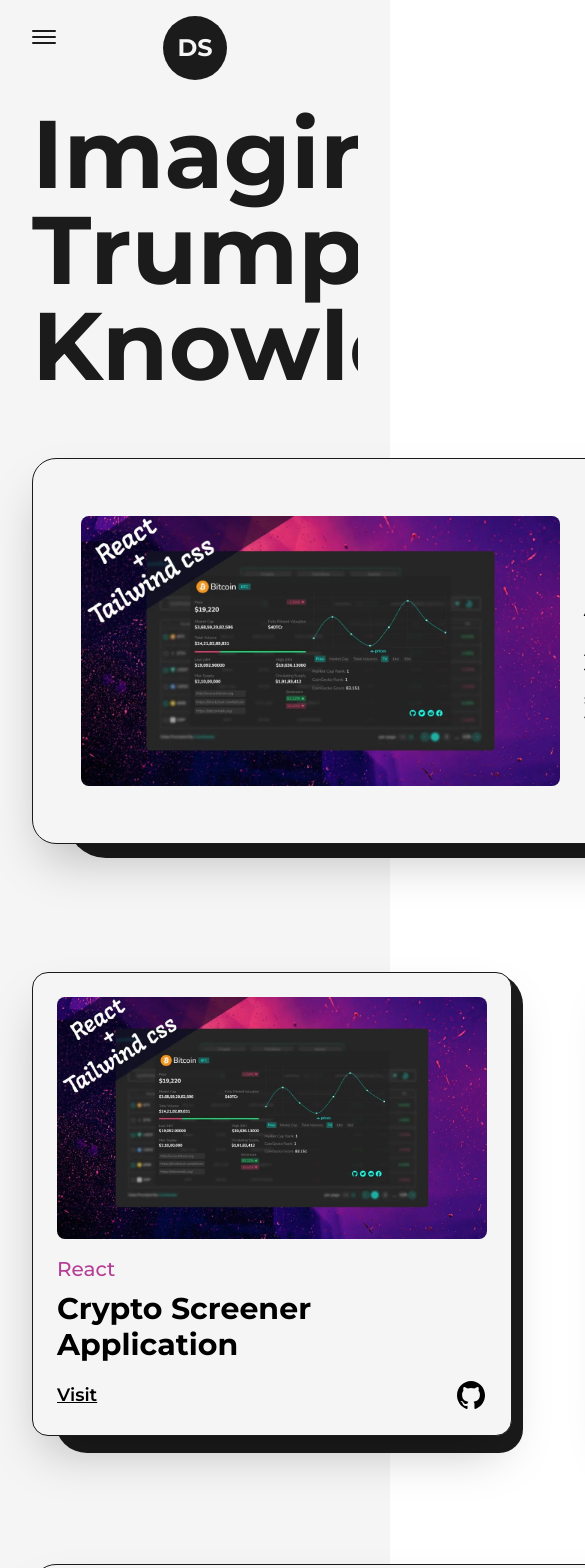
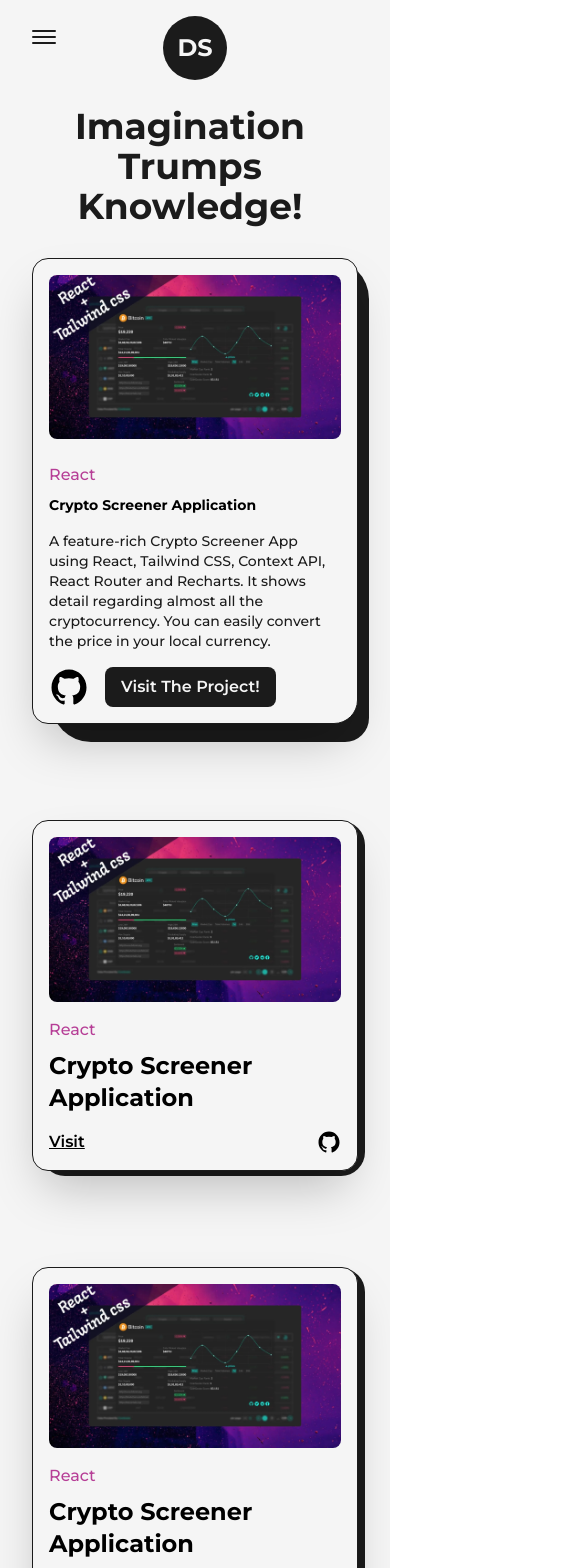
Before and after one commit to sdhanraj300/nextjsportfolio, a Next.js app: page /projects in a window 390 px wide. Shown: the top 1568 px of the page, 585 px wide, since content can reach past the window. Built offline with nearby package versions, Linux system fonts and the light colour scheme.

Commit message:
made the projects page responsive

```diff
--- a/src/pages/projects.js
+++ b/src/pages/projects.js
@@ -15,6 +15,7 @@
         className="relative p-12 w-full flex items-center justify-between
       rounded-3xl border border-solid border-dark bg-light shadow-2xl
       rounded-br-2xl dark:bg-dark dark:border-light dark:shadow-light
+      lg:flex-col lg:p-8 xs:rounded-2xl xs:rounded-br-3xl xs:p-4
       "
       >
         <div
@@ -26,7 +27,7 @@
         <Link
           href={link}
           target={"_blank"}
-          className="w-1/2 cursor-pointer overflow-hidden rounded-lg"
+          className="w-1/2 cursor-pointer overflow-hidden rounded-lg lg:w-full "
         >
           <FramerImage
             priority={true}
@@ -38,8 +39,8 @@
             transition={{ duration: 0.2 }}
           />
         </Link>
-        <div className="w-1/2 flex items-start flex-col pl-6 justify-between">
-          <span className="text-primary font-medium text-xl dark:-primaryDark">
+        <div className="w-1/2 flex items-start flex-col pl-6 justify-between lg:w-full lg:pl-0 lg:pt-6">
+          <span className="text-primary font-medium text-xl dark:-primaryDark xs:text-base">
             {type}
           </span>
           <Link
@@ -47,11 +48,11 @@
             target={"_blank"}
             className="hover:underline underline-offset-2"
           >
-            <h2 className="my-2 w-full text-left text-4xl font-bold dark:text-light">
+            <h2 className="my-2 w-full text-left text-4xl font-bold dark:text-light sm:text-sm">
               {title}
             </h2>
           </Link>
-          <p className="my-2 font-medium text-dark dark:text-light">
+          <p className="my-2 font-medium text-dark dark:text-light sm:text-sm">
             {summary}
           </p>
           <div className="mt-2 flex items-center">
@@ -64,6 +65,7 @@
               className="ml-4 rounded-lg
               bg-dark text-light p-2 px-6 text-lg font-semibold
               dark:bg-light dark:text-dark dark:hover:bg-dark dark:hover:text-light
+              sm:px-4 sm:text-base
             "
             >
               Visit The Project!
@@ -78,14 +80,14 @@
       <article
         className="w-full flex-col flex items-center justify-center rounded-2xl border border-solid border-dark
       bg-light shadow-2xl p-6 relative dark:bg-dark rounded-br-2xl
-      dark:border-light dark:shadow-light
+      dark:border-light dark:shadow-light xs:p-4
       "
       >
         <div
           className="absolute top-0 -right-3 -z-10
           w-[98%] h-[104%] rounded-[2rem] bg-dark
-          rounded-br-3xl
-          dark:bg-light dark:border-dark dark:shadow-dark
+          rounded-br-3xl xs:-right-2 sm:h-[102%] xs:w-[100%] xs:rounded-[1.5rem]
+          dark:bg-light dark:border-dark dark:shadow-dark md:-right-2 md:w-[101%] xs:h-[102%]
           "
         />
         <Link
@@ -102,7 +104,7 @@
           />
         </Link>
         <div className="w-full flex items-start flex-col mt-4 justify-between">
-          <span className="text-primary font-medium text-xl dark:text-primaryDark">
+          <span className="text-primary font-medium text-xl dark:text-primaryDark lg:text-lg md:text-base">
             {type}
           </span>
           <Link
@@ -110,7 +112,7 @@
             target={"_blank"}
             className="hover:underline underline-offset-2"
           >
-            <h2 className="my-2 w-full text-left text-3xl font-bold">
+            <h2 className="my-2 w-full text-left text-3xl font-bold lg:text-2xl">
               {title}
             </h2>
           </Link>
@@ -118,12 +120,12 @@
             <Link
               href={link}
               target={"_blank"}
-              className="text-lg font-semibold underline
+              className="text-lg font-semibold underline md:text-base
             "
             >
               Visit
             </Link>
-            <Link href={github} target={"_blank"} className="w-8">
+            <Link href={github} target={"_blank"} className="w-8 md:w-6">
               <GithubIcon />
             </Link>
           </div>
@@ -143,9 +145,9 @@
         <Layout className="pt-16">
           <AnimatedText
             text="Imagination Trumps Knowledge!"
-            className="mb-16"
+            className="mb-16 lg:!text-7xl sm:mb-8 sm:!text-6xl xs:!text-4xl"
           />
-          <div className="grid grid-cols-12 gap-24 gap-y-32">
+          <div className="grid grid-cols-12 gap-24 gap-y-32 xl:gap-x-16 lg:gap-x-8 md:gap-y-24 sm:gap-x-0">
             <div className="col-span-12">
               <FeaturedProject
                 title={"Crypto Screener Application"}
@@ -158,7 +160,7 @@
                 type={"React"}
               />
             </div>
-            <div className="col-span-6">
+            <div className="col-span-6 sm:col-span-12">
               <Project
                 title={"Crypto Screener Application"}
                 summary={
@@ -170,7 +172,7 @@
                 type={"React"}
               />
             </div>
-            <div className="col-span-6">
+            <div className="col-span-6 sm:col-span-12">
               <Project
                 title={"Crypto Screener Application"}
                 summary={
@@ -182,7 +184,7 @@
                 type={"React"}
               />
             </div>
-            <div className="col-span-12">
+            <div className="col-span-12 sm:col-span-12">
               <FeaturedProject
                 title={"Crypto Screener Application"}
                 summary={
@@ -194,7 +196,7 @@
                 type={"React"}
               />
             </div>
-            <div className="col-span-6">
+            <div className="col-span-6 sm:col-span-12">
               <Project
                 title={"Crypto Screener Application"}
                 summary={
@@ -206,7 +208,7 @@
                 type={"React"}
               />
             </div>
-            <div className="col-span-6">
+            <div className="col-span-6 sm:col-span-12">
               <Project
                 title={"Crypto Screener Application"}
                 summary={
```
